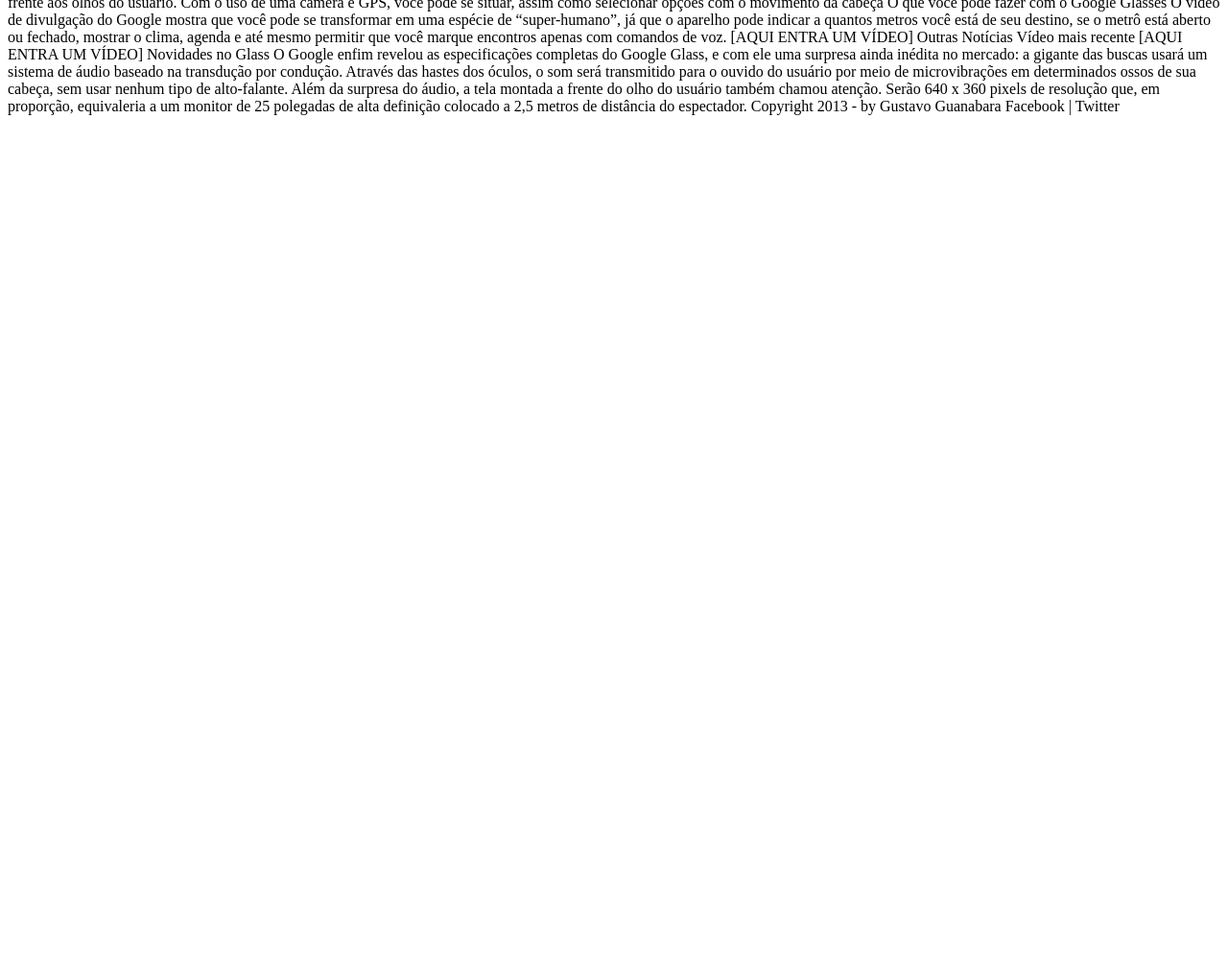
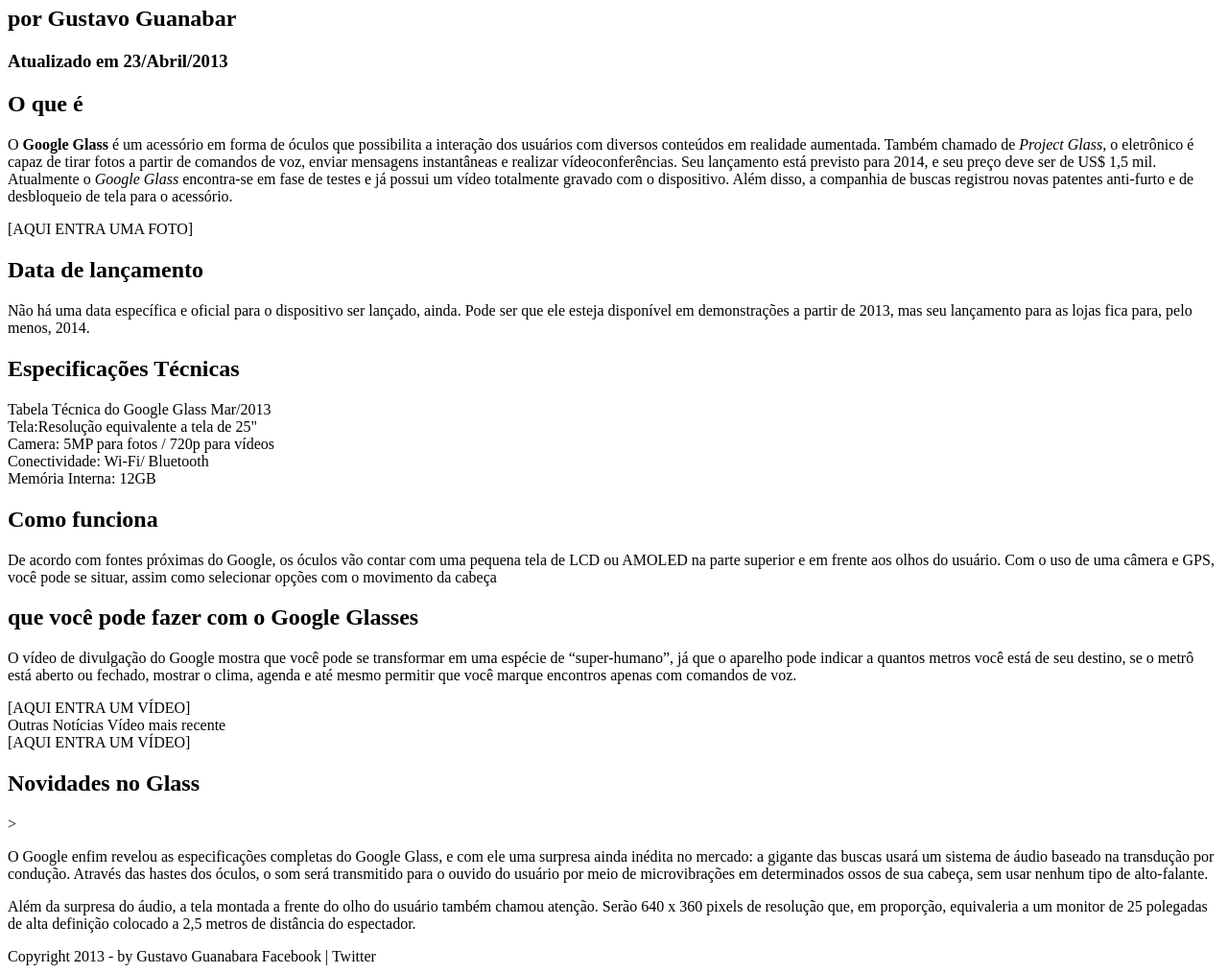
Before and after one commit to KayanOkagawa/Cursoemvideo-html5-antigo, a plain HTML site: page exericicios/projeto-glass-html5/index.html in a window 1280 px wide. Shown: the part 384-1398 px from the top of the page at 96% size. Before the commit the page ends 800 px from the top, so only its background shows below. Drawn offline with Linux system fonts and the light colour scheme.

Commit message:
aula 6 e 7

```diff
--- a/exericicios/projeto-glass-html5/index.html
+++ b/exericicios/projeto-glass-html5/index.html
@@ -14,6 +14,8 @@
 
                 <img src="_imagens/glass-oculos-preto-peq.png">
 
+                <br>
+
                 Menu Principal
                 - Home
                 - Especificações
@@ -21,46 +23,48 @@
                 - Multimídia
                 - Fale conosco
             </header>
-            Tecnologia > Inovações
-            Saiba tudo sobre o Google Glass
-            por Gustavo Guanabara
-            Atualizado em 23/Abril/2013
+            <hgroup>
+            <h3>Tecnologia > Inovações</h3>
+            <h1>Saiba tudo sobre o Google Glass</h1>
+            <h2>por Gustavo Guanabar</h2>
+            <h3>Atualizado em 23/Abril/2013</h3>
+            </hgroup>
 
-            O que é
-            O Google Glass é um acessório em forma de óculos que possibilita a interação dos usuários com diversos conteúdos em realidade aumentada. Também chamado de Project Glass, o eletrônico é capaz de tirar fotos a partir de comandos de voz, enviar mensagens instantâneas e realizar vídeoconferências. Seu lançamento está previsto para 2014, e seu preço deve ser de US$ 1,5 mil. Atualmente o Google Glass encontra-se em fase de testes e já possui um vídeo totalmente gravado com o dispositivo. Além disso, a companhia de buscas registrou novas patentes anti-furto e de desbloqueio de tela para o acessório.
+            <h2>O que é</h2>
+            <p>O <span style="font-weight: Bold">Google Glass</span> é um acessório em forma de óculos que possibilita a interação dos usuários com diversos conteúdos em realidade aumentada. Também chamado de <i>Project Glass</i>, o eletrônico é capaz de tirar fotos a partir de comandos de voz, enviar mensagens instantâneas e realizar vídeo&shy;<wbr/>conferências. Seu lançamento está previsto para 2014, e seu preço deve ser de US$ 1,5 mil. Atualmente o <em>Google Glass</em> encontra-<wbr/>se em fase de testes e já possui um vídeo totalmente gravado com o dispositivo. Além disso, a companhia de buscas registrou novas patentes anti-<wbr/>furto e de desbloqueio de tela para o acessório.</p>
 
             [AQUI ENTRA UMA FOTO]
 
-            Data de lançamento
-            Não há uma data específica e oficial para o dispositivo ser lançado, ainda. Pode ser que ele esteja disponível em demonstrações a partir de 2013, mas seu lançamento para as lojas fica para, pelo menos, 2014.
+            <h2>Data de lançamento</h2>
+            <p>Não há uma data específica e oficial para o dispositivo ser lançado, ainda. Pode ser que ele esteja disponível em demonstrações a partir de 2013, mas seu lançamento para as lojas fica para, pelo menos, 2014.</p>
 
-            Especificações Técnicas
-            Tabela Técnica do Google Glass Mar/2013
+            <h2>Especificações Técnicas</h2>
+            Tabela Técnica do Google Glass Mar/2013<br>
 
-            Tela:Resolução equivalente a tela de 25"
-            Camera: 5MP para fotos / 720p para vídeos
-            Conectividade: Wi-Fi/ Bluetooth
+            Tela:Resolução equivalente a tela de 25"<br>
+            Camera: 5MP para fotos / 720p para vídeos<br>
+            Conectividade: Wi-Fi/ Bluetooth<br>
             Memória Interna: 12GB
 
-            Como funciona
-            De acordo com fontes próximas do Google, os óculos vão contar com uma pequena tela de LCD ou AMOLED na parte superior e em frente aos olhos do usuário. Com o uso de uma câmera e GPS, você pode se situar, assim como selecionar opções com o movimento da cabeça
+            <h2>Como funciona</h2>
+            <p>De acordo com fontes próximas do Google, os óculos vão contar com uma pequena tela de LCD ou AMOLED na parte superior e em frente aos olhos do usuário. Com o uso de uma câmera e GPS, você pode se situar, assim como selecionar opções com o movimento da cabeça</p>
 
-            O que você pode fazer com o Google Glasses
-            O vídeo de divulgação do Google mostra que você pode se transformar em uma espécie de “super-humano”, já que o aparelho pode indicar a quantos metros você está de seu destino, se o metrô está aberto ou fechado, mostrar o clima, agenda e até mesmo permitir que você marque encontros apenas com comandos de voz.
+            <h2>que você pode fazer com o Google Glasses</h2>
+            <p>O vídeo de divulgação do Google mostra que você pode se transformar em uma espécie de “super-<wbr/>humano”, já que o aparelho pode indicar a quantos metros você está de seu destino, se o metrô está aberto ou fechado, mostrar o clima, agenda e até mesmo permitir que você marque encontros apenas com comandos de voz.</p>
 
             [AQUI ENTRA UM VÍDEO]
-
+            <br>
             Outras Notícias
             Vídeo mais recente
-
+            <br>
             [AQUI ENTRA UM VÍDEO]
 
-            Novidades no Glass
-            O Google enfim revelou as especificações completas do Google Glass, e com ele uma surpresa ainda inédita no mercado: a gigante das buscas usará um sistema de áudio baseado na transdução por condução. Através das hastes dos óculos, o som será transmitido para o ouvido do usuário por meio de microvibrações em determinados ossos de sua cabeça, sem usar nenhum tipo de alto-falante.
+            <h2>Novidades no Glass</h2>>
+            <p>O Google enfim revelou as especificações completas do Google Glass, e com ele uma surpresa ainda inédita no mercado: a gigante das buscas usará um sistema de áudio baseado na transdução por condução. Através das hastes dos óculos, o som será transmitido para o ouvido do usuário por meio de microvibrações em determinados ossos de sua cabeça, sem usar nenhum tipo de alto-<wbr/>falante.</p>
 
-            Além da surpresa do áudio, a tela montada a frente do olho do usuário também chamou atenção. Serão 640 x 360 pixels de resolução que, em proporção, equivaleria a um monitor de 25 polegadas de alta definição colocado a 2,5 metros de distância do espectador.
+            <p>Além da surpresa do áudio, a tela montada a frente do olho do usuário também chamou atenção. Serão 640 x 360 pixels de resolução que, em proporção, equivaleria a um monitor de 25 polegadas de alta definição colocado a 2,5 metros de distância do espectador.</p>
 
-            Copyright 2013 - by Gustavo Guanabara
+            Copyright 2013 -<wbr/> by Gustavo Guanabara
             Facebook | Twitter
         </div>
     </body>
```
